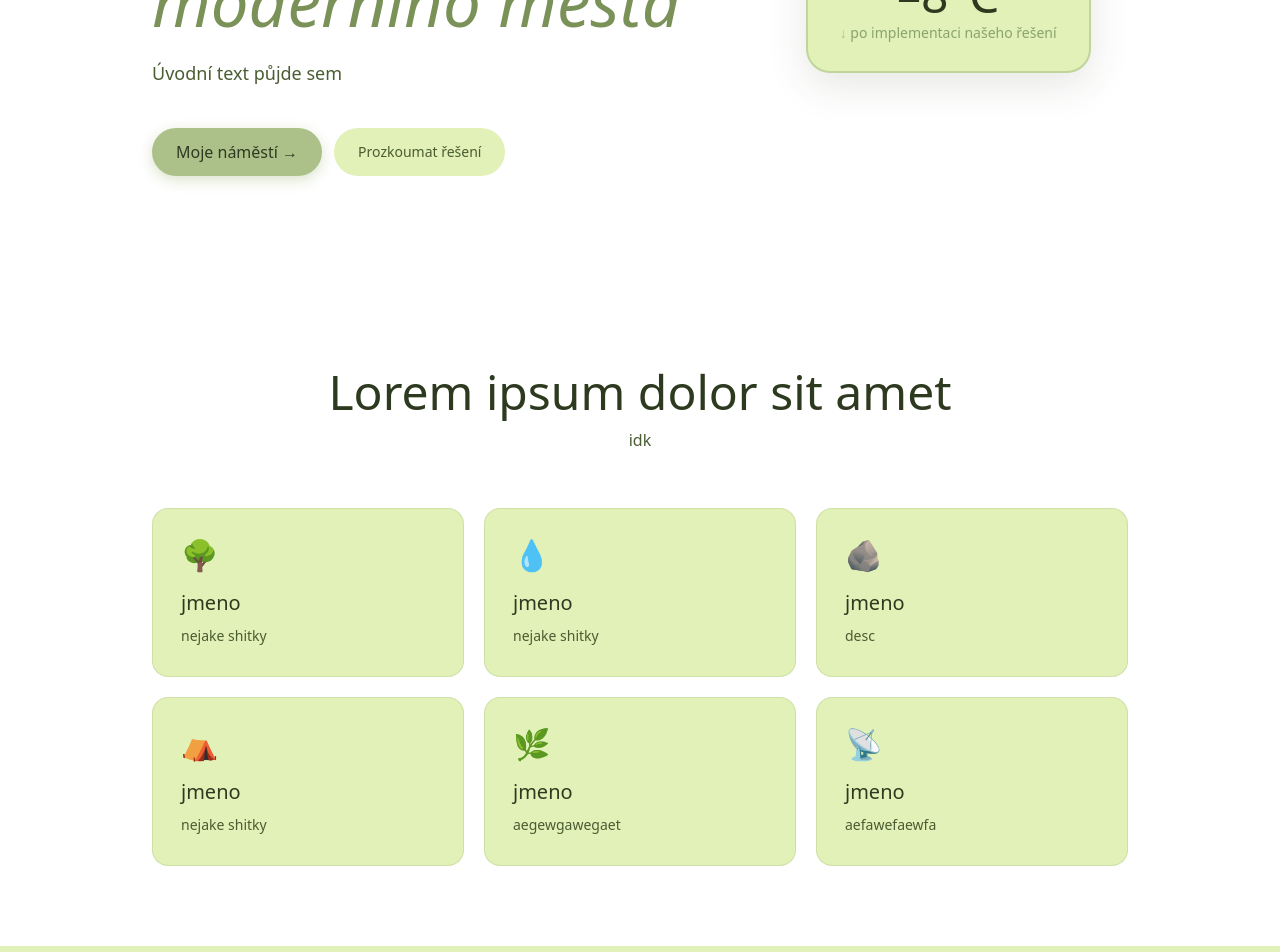
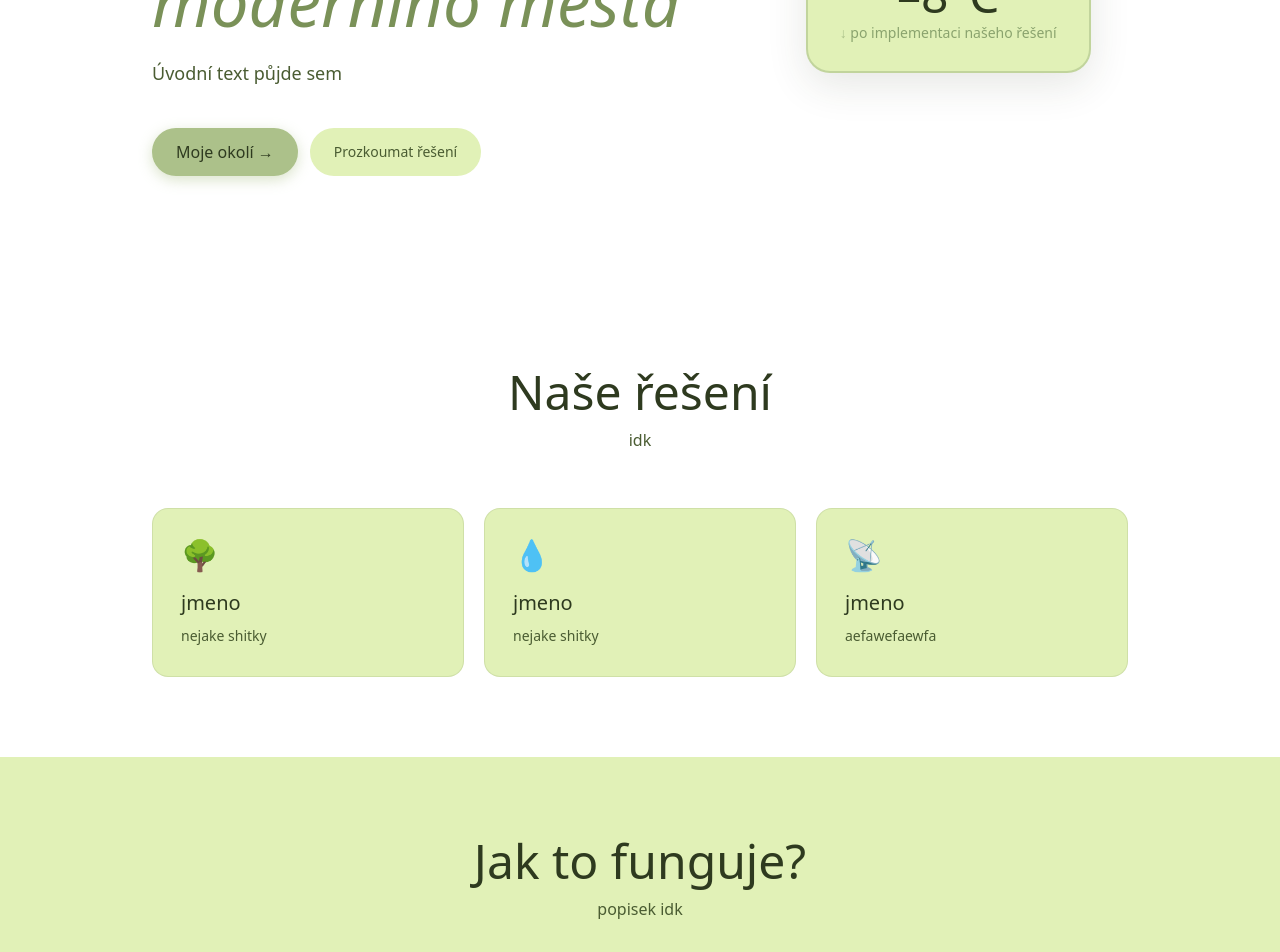
Before and after one commit to Galacti-Official/Cool-Squares, a Next.js app: page / in a window 1280 px wide. Shown: the part 360-1312 px from the top of the page. Built offline with nearby package versions, Linux system fonts and the light colour scheme.

Commit message:
Add reverted commit

```diff
--- a/components/Features.tsx
+++ b/components/Features.tsx
@@ -8,21 +8,6 @@ const features = [
     icon: "💧",
     title: "jmeno",
     desc: "nejake shitky",
-  },
-  {
-    icon: "🪨",
-    title: "jmeno",
-    desc: "desc",
-  },
-  {
-    icon: "⛺",
-    title: "jmeno",
-    desc: "nejake shitky",
-  },
-  {
-    icon: "🌿",
-    title: "jmeno",
-    desc: "aegewgawegaet",
   },
   {
     icon: "📡",
@@ -37,7 +22,7 @@ export default function Features() {
       <div className="max-w-5xl mx-auto px-6">
         <div className="text-center mb-14">
           <h2 className="font-display text-4xl md:text-5xl text-text mb-3">
-            Lorem ipsum dolor sit amet
+            Naše řešení
           </h2>
           <p className="text-text-mid max-w-md mx-auto">
             idk
--- a/components/Footer.tsx
+++ b/components/Footer.tsx
@@ -4,7 +4,7 @@ export default function Footer() {
       <div className="max-w-5xl mx-auto px-6 flex flex-wrap items-center justify-between gap-4">
         <span className="font-display text-xl text-text">CoolSquares</span>
         <p className="text-xs text-text-light">
-          © 2026 CoolSquares Project · Ochlazování městských náměstí        </p>
+          © 2026 CoolSquares Project · Powered by Galacti</p>
       </div>
     </footer>
   );
--- a/components/Hero.tsx
+++ b/components/Hero.tsx
@@ -15,7 +15,7 @@ export default function Hero() {
 
           <div className="flex flex-wrap gap-3">
             <button className="inline-flex items-center gap-2 px-6 py-3 rounded-full font-medium bg-btn text-text shadow-[0_4px_14px_rgba(172,193,138,0.45)] hover:bg-btn-dark hover:-translate-y-0.5 active:translate-y-0 transition-all">
-              Moje náměstí →
+              Moje okolí →
             </button>
             <a href="#features" className="inline-flex items-center gap-2 px-6 py-3 rounded-full font-medium text-sm bg-fg text-text-mid hover:bg-fg/80 hover:text-text transition-colors">
               Prozkoumat řešení
--- a/components/Navbar.tsx
+++ b/components/Navbar.tsx
@@ -22,11 +22,11 @@ export default function Navbar() {
 
   return (
     <nav className={`sticky top-0 z-50 transition-colors backdrop-blur-md border-b border-btn/30 ${
-      scrolled ? "bg-green-500" : "bg-bg/88"
+      scrolled ? "bg-[#ACC18A]" : "bg-bg/88"
     }`}>
     <div className="max-w-5xl mx-auto px-6 h-16 flex items-center justify-between">
         {/* Logo */}
-        <a href="/#" className="flex items-center gap-2 font-display text-xl text-text">
+        <a href="/#" className={`flex items-center gap-2 font-display text-xl text-text ${scrolled ? "text-black" : "text-text"}`}>
           CoolSquares
         </a>
 
@@ -49,7 +49,7 @@ export default function Navbar() {
           <button
             className={`px-5 py-2 rounded-full text-sm font-medium shadow-[0_4px_14px_rgba(172,193,138,0.45)] transition-all hover:-translate-y-0.5 active:translate-y-0 ${
               scrolled
-                ? "bg-white text-[#ACC18A] shadow-lg scale-105 hover:shadow-xl"
+                ? "bg-white text-black shadow-lg scale-105 hover:shadow-xl"
                 : "bg-btn text-text hover:bg-btn-dark hover:shadow-[0_6px_20px_rgba(172,193,138,0.55)]"
             }`}
           >
```
